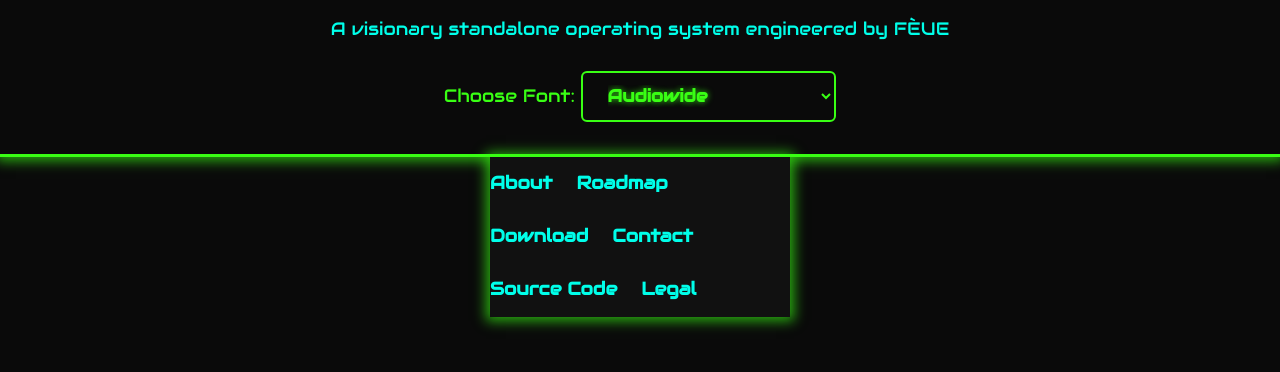
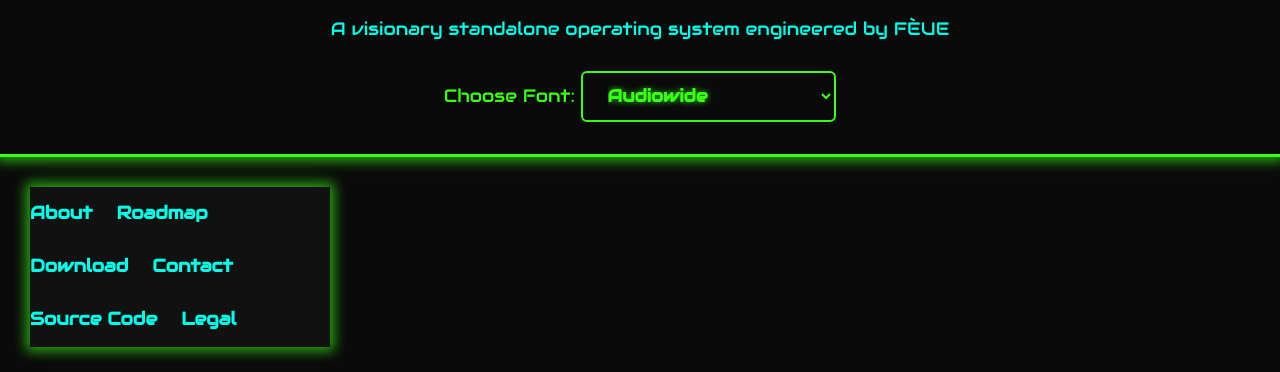
Before and after one commit to FEUE256/CoreSys, a plain HTML site: page src/public/index.html in a window 1280 px wide. Shown: the part 123-495 px from the top of the page. Drawn offline with Linux system fonts and the light colour scheme.

Commit message:
Update style.css

```diff
--- a/src/public/css/style.css
+++ b/src/public/css/style.css
@@ -22,7 +22,7 @@ body {
 
 .center {
   width: 300px;
-  margin: 0 auto;
+  margin: 30px;
 }
 
 .nav-container {
```
